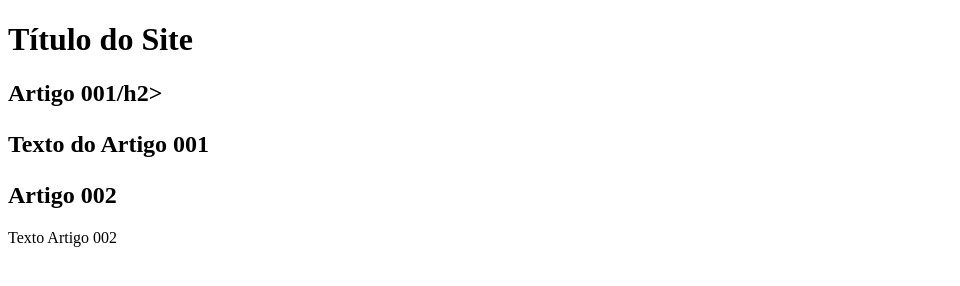
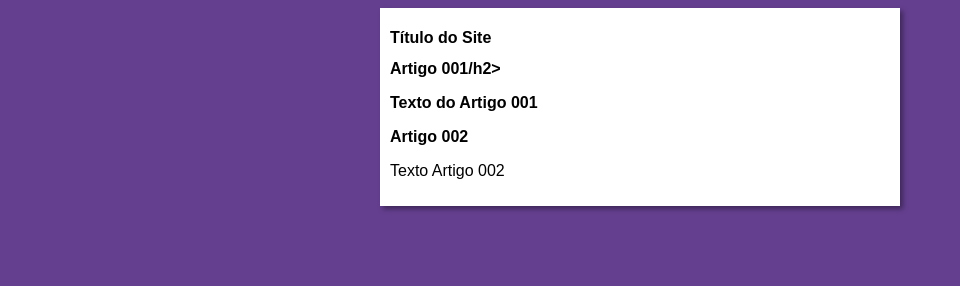
Before and after one commit to Leticia-moraes-s/Projeto-Site, a plain HTML site: page index.html in a window 1280 px wide. Shown: the whole page, without its empty margins (0-960 px from the left). Drawn offline with Linux system fonts and the light colour scheme.

Commit message:
inicio de desing

```diff
--- /dev/null
+++ b/estilos/style.css
@@ -0,0 +1,18 @@
+*{
+font-family: Arial, Helvetica, sans-serif;
+font-size: 16px;
+}
+
+body{
+    background-color: rgb(100, 63, 143);
+
+}
+
+main{
+    background-color: white;
+    width: 500px;
+    margin: auto;
+    padding: 10px;
+    box-shadow: 3px 3px 5px rgba(0, 0, 0, 0.381)
+    ;
+}
--- a/index.html
+++ b/index.html
@@ -4,6 +4,7 @@
     <meta charset="UTF-8">
     <meta name="viewport" content="width=device-width, initial-scale=1.0">
     <title>Título do site</title>
+    <link rel="stylesheet" href="estilos/style.css">
 </head>
 <body>
     <main>
```
